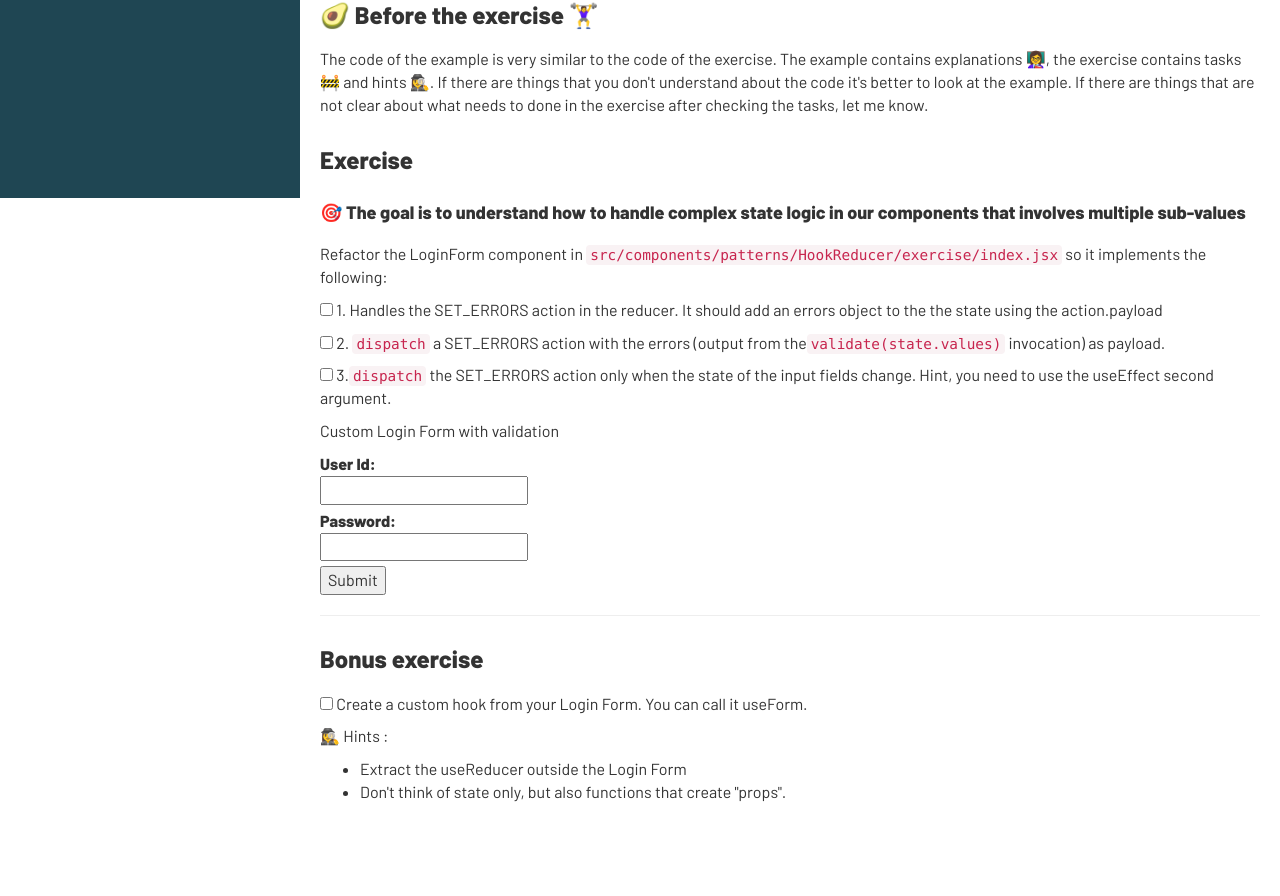
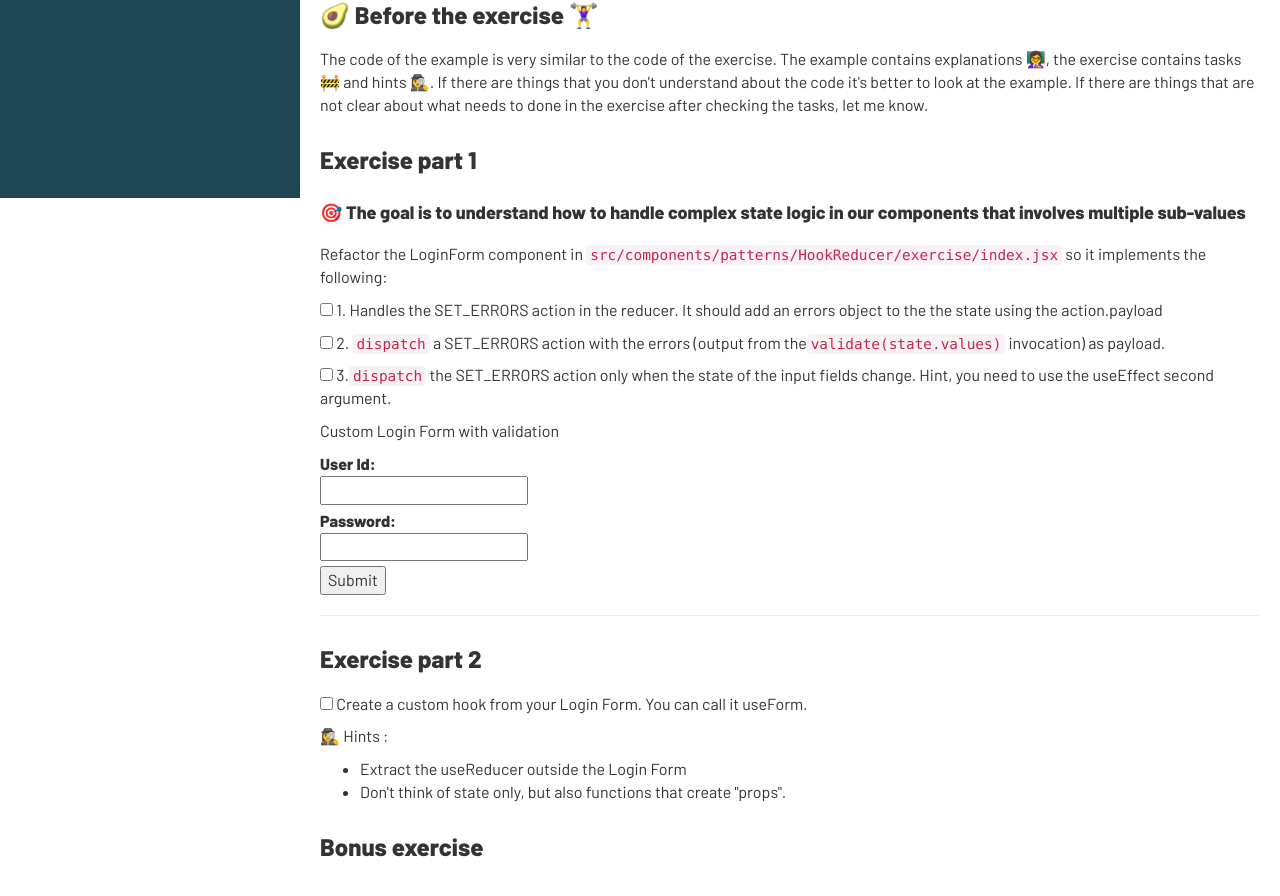
Before and after one commit to mhcrocky/Cocoa-pattern, a React (Create React App) app: page /hook-reducer in a window 1280 px wide. Shown: the part 602-1498 px from the top of the page. Before the commit the page ends 1466 px from the top, so only its background shows below. Built offline with nearby package versions, Linux system fonts and the light colour scheme.

Commit message:
add exercise part 2 in hook reducer

```diff
--- a/src/components/patterns/HookReducer/Page.jsx
+++ b/src/components/patterns/HookReducer/Page.jsx
@@ -46,7 +46,7 @@ const Page = () => (
       know.
     </p>
 
-    <h3>Exercise</h3>
+    <h3>Exercise part 1</h3>
 
     <h4>
       🎯 The goal is to understand how to handle complex state logic in our
@@ -75,7 +75,7 @@ const Page = () => (
 
     <Exercise />
     <hr />
-    <h3>Bonus exercise</h3>
+    <h3>Exercise part 2</h3>
     <p>
       <input type="checkbox" /> Create a custom hook from your Login Form. You
       can call it useForm.
@@ -87,6 +87,8 @@ const Page = () => (
         Don't think of state only, but also functions that create "props".
       </li>
     </ul>
+
+    <h3>Bonus exercise</h3>
   </React.Fragment>
 );
 
```
